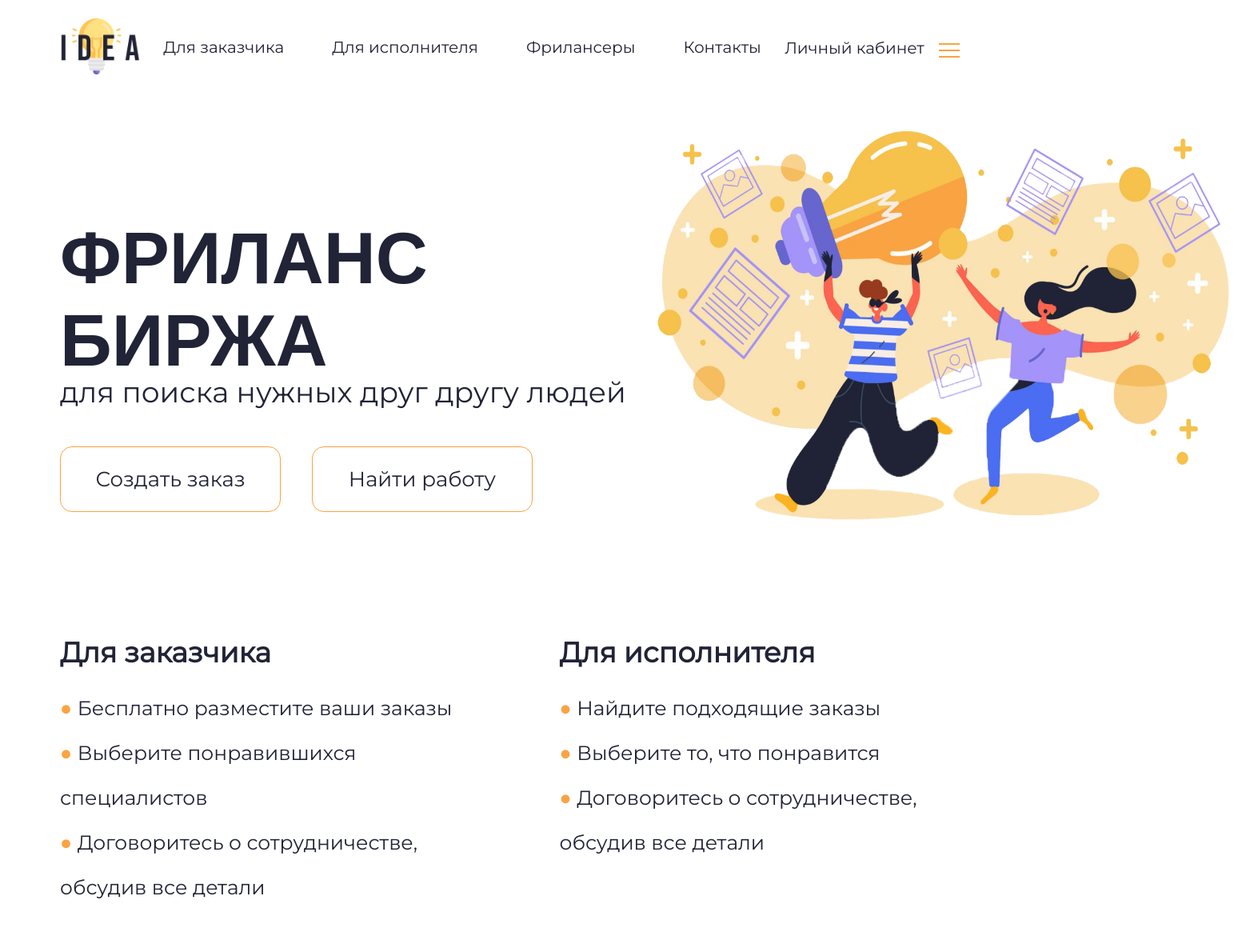
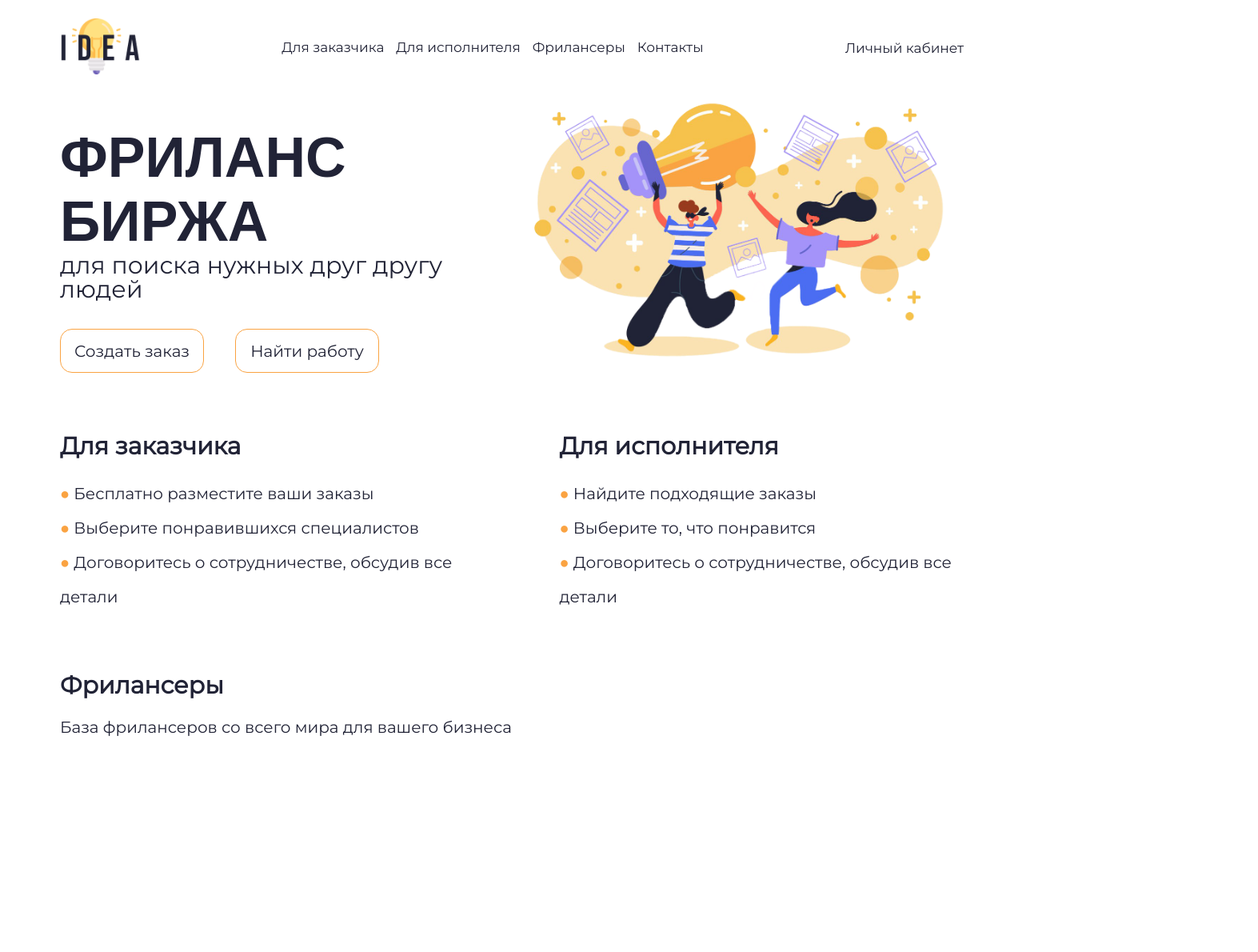
Before and after one commit to Don-Mihai/react-project-02, a React (Create React App) app: page / in a window 1280 px wide. Shown: the top 1190 px of the page at 80% size, 1573 px wide, since content can reach past the window. Built offline with nearby package versions, Linux system fonts and the light colour scheme; a web font is replaced by a local one.

Commit message:
feat[adaptation/hidden-burger-menu]

```diff
--- a/public/index.html
+++ b/public/index.html
@@ -12,12 +12,6 @@
 <link rel="preconnect" href="https://fonts.gstatic.com" crossorigin>
 <link href="https://fonts.googleapis.com/css2?family=Montserrat&display=swap" rel="stylesheet">
 <link href="https://fonts.googleapis.com/css2?family=Alumni+Sans:wght@700&display=swap" rel="stylesheet">
- <!-- Compiled and minified CSS
- <link rel="stylesheet" href="https://cdnjs.cloudflare.com/ajax/libs/materialize/1.0.0/css/materialize.min.css">
-
- <!-- Compiled and minified JavaScript -->
- <!-- <script src="https://cdnjs.cloudflare.com/ajax/libs/materialize/1.0.0/js/materialize.min.js"></script> -->
-
     <title>React App</title>
   </head>
   <body>
--- a/src/components/Footer/Footer.scss
+++ b/src/components/Footer/Footer.scss
@@ -16,6 +16,7 @@
             display: flex;
             flex-direction: column;
             align-items: center;
+            gap: 10px;
         }
 
     }
@@ -58,3 +59,35 @@
         text-align: center;
     }
 }
+
+@media (max-width: 1300px) {
+    .footer {
+        font-size: 17px;
+
+        &__item {
+            &_icons {
+                margin-bottom: 25px;
+            }
+
+            &_media {
+                margin-top: 24px;
+                align-items: normal;
+                &-text {
+                    display: none;
+                }
+            }
+        }
+    }
+}
+
+@media (max-width: 990px) {
+    .footer {
+        &__navigation {
+            display: none;
+        }
+
+    &__contacts {
+        flex-direction: column;
+    }
+}
+}
--- a/src/components/Header/Header.js
+++ b/src/components/Header/Header.js
@@ -1,34 +1,58 @@
-import './Header.scss'
-import logo from './logo.png';
+import "./Header.scss";
+import logo from "./logo.png";
 import { Link } from "react-router-dom";
 
 const Header = () => {
-
-    return(
-        <header className='header'>
-            <Link to={'/'}><img className='header__logo' src={logo} alt='logo'></img></Link>
-            <div className='header__navigation'>
-            <Link to={'/orders'} className='header__navigation_item' >Для заказчика</Link>
-            <Link to={'/orders'} className='header__navigation_item' >Для исполнителя</Link>
-            <Link to={'/orders'} className='header__navigation_item' >Фрилансеры</Link>
-            <Link to={'/orders'} className='header__navigation_item' >Контакты</Link>
+  return (
+    <header className="header">
+      <Link to={"/"}>
+        <img className="header__logo" src={logo} alt="logo"></img>
+      </Link>
+      <div className="header__navigation">
+        <Link to={"orders/create"} className="header__navigation_item">
+          Для заказчика
+        </Link>
+        <Link to={"/orders"} className="header__navigation_item">
+          Для исполнителя
+        </Link>
+        <Link to={"/orders"} className="header__navigation_item">
+          Фрилансеры
+        </Link>
+        <Link to={"/orders"} className="header__navigation_item">
+          Контакты
+        </Link>
       </div>
-            <Link to={'/orders'} className='header__navigation_item-pers' >Личный кабинет</Link>
+      <Link
+        to={"/orders"}
+        className="header__navigation header__navigation_item-pers"
+      >
+        Личный кабинет
+      </Link>
       <div className="hamburger-menu">
         <input id="menu__toggle" type="checkbox" />
         <label className="menu__btn" for="menu__toggle">
           <span></span>
         </label>
         <ul className="menu__box">
-                    <Link to={'/orders/create'} className="menu__item">Для заказчика</Link>
-                    <Link to={'/orders/'} className="menu__item">Для исполнителя</Link>
-                    <Link to={'/orders/'} className="menu__item">Фрилансеры</Link>
-                    <Link to={'/orders/'} className="menu__item">Контакты</Link>
-                    <Link to={'/orders/'} className="menu__item">Личный кабинет</Link>
+          <Link to={"/orders/create"} className="menu__item">
+            Для заказчика
+          </Link>
+          <Link to={"/orders/"} className="menu__item">
+            Для исполнителя
+          </Link>
+          <Link to={"/orders/"} className="menu__item">
+            Фрилансеры
+          </Link>
+          <Link to={"/orders/"} className="menu__item">
+            Контакты
+          </Link>
+          <Link to={"/orders/"} className="menu__item">
+            Личный кабинет
+          </Link>
         </ul>
       </div>
     </header>
-    )
-}
+  );
+};
 
 export default Header;
--- a/src/components/Header/Header.scss
+++ b/src/components/Header/Header.scss
@@ -6,18 +6,44 @@
     background-color: fff;
     color: #212336;
 
+    &__navigation {
+        display: flex;
+        gap: 60px;
+
+        &_item {
+            display: flex;
+            font-size: 20px;
+            border-bottom: 2px solid transparent;
+
+            &:hover {
+                border-bottom: 2px solid #FAA342;
+            }
+
+            &-pers {
+                font-size: 20px;
+
+                &:hover {
+                    color: #FAA342;
+                }
+            }
+        }
+    }
+
+
 
     &__logo {
         height: 70px;
         width: 100px;
     }
+}
+
+.hamburger-menu {
+    display: none;
+}
 
 #menu__toggle {
     opacity: 0;
 }
-    // .hamburger-menu {
-    // display: none;
-    // }
 
 /* стилизуем кнопку */
 .menu__btn {
@@ -112,29 +138,27 @@
     right: 0;
 }
 
+@media (max-width: 1300px) {
+    .header {
+gap: 15px;
+
     &__navigation {
-        display: flex;
-        gap: 60px;
+        font-size: 17px;
+        gap: 15px;
 
         &_item {
-            font-size: 20px;
-            border-bottom: 2px solid transparent;
-
-            &:hover {
-                border-bottom: 2px solid #FAA342;
-            }
-
-            &-pers {
-                font-size: 20px;
-                &:hover {
-                    color: #FAA342;
+            font-size: 17px;
         }
     }
 }
 }
-}
+
 @media (max-width: 990px) {
     .hamburger-menu {
         display: block;
     }
+
+    .header__navigation {
+        display: none;
     }
+}
--- a/src/components/Orders/Orders.tsx
+++ b/src/components/Orders/Orders.tsx
@@ -1,18 +1,12 @@
 import React from 'react';
-import { useState } from "react";
+import { useState, useEffect } from "react";
 import "./Orders.scss";
 import IconButton from "@mui/material/IconButton";
 import DeleteIcon from "@mui/icons-material/Delete";
 import { IOrder } from '../CreateOrder/CreateOrder';
 import axios from 'axios';
 
-interface IProps {
-  orders: IOrder[];
-  onDelete: (id: number) => void;
-}
-
-
-function Orders({ }: IProps) {
+function Orders() {
   const [search, setSearch] = useState<string>('');
   const [orders, setOrders] = useState<IOrder[]>([]);
 
@@ -22,7 +16,7 @@ function Orders({ }: IProps) {
     setOrders(data)
   }, [])
 
-  const handleChange = (event: any) => {
+  const handleChange = (event: React.ChangeEvent<HTMLInputElement>) => {
     setSearch(event.target.value);
   };
 
--- a/src/index.tsx
+++ b/src/index.tsx
@@ -3,7 +3,7 @@ import ReactDOM from 'react-dom/client';
 import './index.scss';
 import { createBrowserRouter, RouterProvider } from 'react-router-dom';
 import Home from './pages/Home';
-import Orders from './pages/Orders';
+import Orders from './pages/Order';
 import CreateOrder from './pages/CreateOrder';
 
 
--- a/src/pages/Home.scss
+++ b/src/pages/Home.scss
@@ -9,7 +9,9 @@
         flex-wrap: nowrap;
 
         &_titles {
-            margin-top: 172px;
+            margin-top: 153px;
+            max-width: 50%;
+            z-index: 1;
         }
 
         &_title {
@@ -45,9 +47,13 @@
             font-size: 26px;
         }
 
+        &_item-picture {
+            max-width: 50%;
+        }
+
         &_picture {
-            width: 790px;
-            height: 580px;
+            max-width: 100%;
+            height: auto;
         }
     }
 
@@ -95,3 +101,93 @@
 
 
 }
+
+@media (max-width: 1300px) {
+    .home {
+        &__top {
+            &_titles {
+                margin-top: 57px;
+            }
+
+            &_title {
+                font-size: 70px;
+            }
+
+            &_subtitle {
+                font-size: 30px;
+                white-space: normal;
+                line-height: 30px;
+            }
+
+            &_picture {
+                margin-top: -12px;
+            }
+
+            &_buttons {
+                margin-top: 34px;
+            }
+
+            &_button {
+                width: 180px;
+                height: 55px;
+                font-size: 20px;
+            }
+        }
+
+    &__text {
+        margin-top: 70px;
+
+        &_title {
+            font-size: 30px;
+            margin-bottom: 20px;
+        }
+
+        &_list {
+            line-height: 43px;
+            font-size: 20px;
+    }
+}
+&__workers {
+    margin-top: 70px;
+
+    &_title {
+        margin-bottom: 20px;
+        font-size: 30px;
+    }
+
+    &_subtitle {
+        font-size: 20px;
+        line-height: 29px;
+    }
+}
+}
+}
+
+@media (max-width: 990px) {
+    .home {
+        &__top {
+
+        &_titles {
+            max-width: 100%;
+            z-index: -100;
+        }
+
+        &_item-picture {
+            display: none;
+        }
+    }
+    &__text {
+        gap: 53px;
+        flex-direction: column;
+
+        &_title {
+            font-size: 30px;
+        }
+
+        &_list {
+            line-height: 43px;
+            font-size: 20px;
+    }
+}
+}
+}
--- a/src/pages/Home.tsx
+++ b/src/pages/Home.tsx
@@ -25,13 +25,14 @@ const Home = () => {
               </Link>
             </div>
           </div>
-          <Link to={"/"}>
+          <div className="home__top_item-picture"><Link to={"/"}>
             <img
               className="home__top_picture"
               src={'/home_picture.png'}
               alt="people"
             ></img>
           </Link>
+          </div>
         </div>
         <div className="home__text">
           <div className="home__text_box">
--- /dev/null
+++ b/src/pages/Order.tsx
@@ -0,0 +1,15 @@
+// import CreateOrder from '../components/CreateOrder/CreateOrder'
+import Header from '../components/Header/Header';
+import Orders from '../components/Orders/Orders';
+
+const Order = () => {
+
+    return(
+        <div>
+            <Header></Header>
+            <Orders></Orders>
+        </div>
+    )
+}
+
+export default Order;
--- a/src/pages/Orders.js
+++ /dev/null
@@ -1,13 +0,0 @@
-// import CreateOrder from '../components/CreateOrder/CreateOrder'
-import Header from '../components/Header/Header';
-
-const Orders = () => {
-
-    return(
-        <div>
-            <Header></Header>
-        </div>
-    )
-}
-
-export default Orders;
```
Also changed, not shown: src/components/on-process/menu.js (deleted, +0 -21 lines), src/components/on-process/menu.png (deleted), src/components/on-process/menu.scss (deleted). Lines whose indentation alone changed are shown as unchanged.
